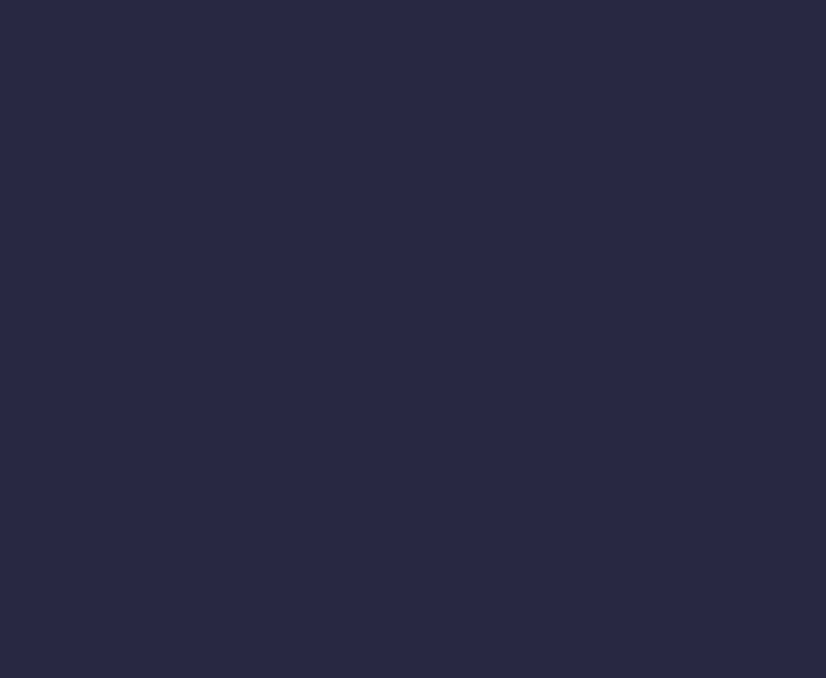
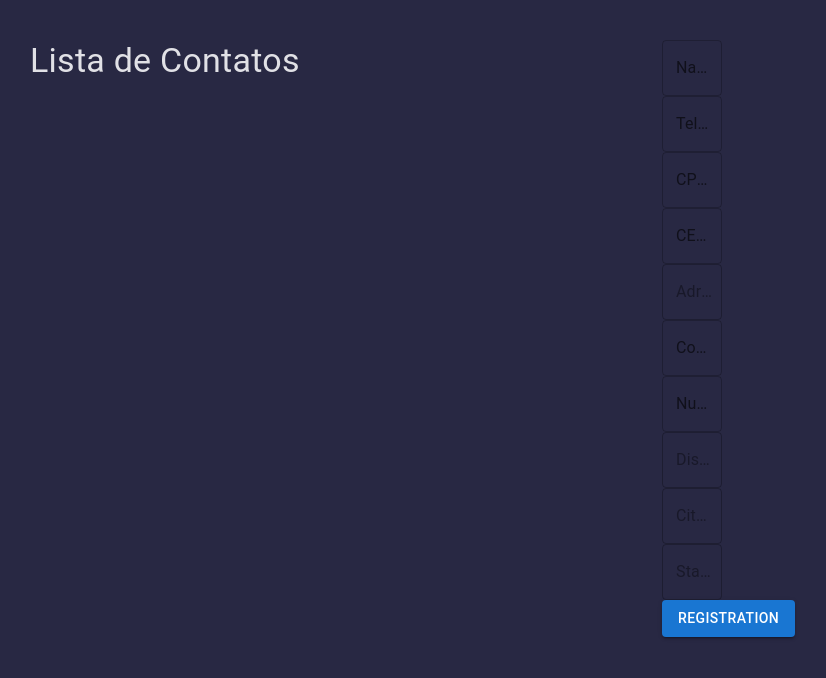
Before and after one commit to BrunoDosSantos17/agenda-backend, a React (Vite) app in the folder frontend/: page /edit in a window 1280 px wide. Before the commit this address had no page. Shown: the top 678 px of the page, without its empty margins (82-908 px from the left). Built offline with nearby package versions, Linux system fonts and the light colour scheme.

Commit message:
Feat: criação do form para envio das informações

```diff
--- a/frontend/src/App.tsx
+++ b/frontend/src/App.tsx
@@ -1,12 +1,14 @@
-import { BrowserRouter as Router, Route, Routes } from "react-router";
+import { Route, BrowserRouter as Router, Routes } from "react-router";
+import "./App.css";
 import { ListaContatos } from './pages/ListaContatos/index';
-import "./App.css";
+import { EditContatos } from './pages/EditContatos/index';
 
 function App() {
   return (
     <Router>
       <Routes>
         <Route path="/" element={<ListaContatos />} />
+        <Route path="/edit" element={<EditContatos />} />
       </Routes>
     </Router>
   );
--- /dev/null
+++ b/frontend/src/pages/EditContatos/index.tsx
@@ -0,0 +1,162 @@
+import {
+  Box,
+  Button,
+  Container,
+  Grid2,
+  TextField,
+  Typography,
+} from "@mui/material";
+import { useState } from "react";
+
+export function EditContatos() {
+  const initialFormData = {
+    name: "",
+    phone: "",
+    cpf: "",
+    adress: "",
+    number: "",
+    complements: "",
+    zipCode: "",
+    district: "",
+    city: "",
+    state: "",
+  };
+
+  const [formData, setFormData] = useState(initialFormData);
+
+  const handleChange = (e: React.ChangeEvent<HTMLInputElement>) => {
+    const { name, value } = e.target;
+    setFormData((prevState) => ({ ...prevState, [name]: value }));
+  };
+
+  const handleCepChange = async (e: React.ChangeEvent<HTMLInputElement>) => {
+    let zipCode = e.target.value.replace(/\D/g, "");
+    if (zipCode.length > 5) {
+      zipCode = zipCode.slice(0, 5) + "-" + zipCode.slice(5, 8);
+    }
+    setFormData({ ...formData, zipCode });
+
+    if (zipCode.length === 9) {
+      try {
+        const teste = 1;
+      } catch (error) {
+        console.error("Erro ao buscar CEP:", error);
+      }
+    }
+  };
+
+  const handleSubmit = async (e: React.FormEvent) => {
+    e.preventDefault();
+    console.log("Dados do formulário:", JSON.stringify(formData, null, 2));
+    try {
+      const response = {
+        data: "oi",
+      };
+      console.log("Dados enviados com sucesso:", response.data);
+      alert("Cadastro realizado com sucesso!");
+      setFormData(initialFormData); // Limpa o formulário
+    } catch (error) {
+      console.error("Erro ao enviar os dados:", error);
+      alert(
+        "Ocorreu um erro ao realizar o cadastro. Por favor, tente novamente."
+      );
+    }
+  };
+
+  return (
+    <Container>
+      <Grid2 container spacing={2} minHeight={160}>
+        <Grid2 size={6} mx={6} justifyContent="left" alignItems="left">
+          <Typography variant="h4">Lista de Contatos</Typography>
+        </Grid2>
+        <Box
+          sx={{
+            width: 60,
+            display: "flex",
+            alignItems: "center",
+            justifyContent: "center",
+          }}
+        >
+          <Grid2 onSubmit={handleSubmit}>
+            <TextField
+              label="Name"
+              name="name"
+              value={formData.name}
+              onChange={handleChange}
+              required
+            />
+            <TextField
+              label="Telefone"
+              name="phone"
+              value={formData.phone}
+              onChange={handleChange}
+              required
+            />
+            <TextField
+              label="CPF"
+              name="cpf"
+              value={formData.cpf}
+              onChange={handleChange}
+              required
+            />
+            <TextField
+              label="CEP"
+              name="zipCode"
+              value={formData.zipCode}
+              onChange={handleCepChange}
+              required
+            />
+            <TextField
+              label="Adress"
+              name="adress"
+              value={formData.adress}
+              onChange={handleChange}
+              required
+              disabled
+            />
+            <TextField
+              label="Complements"
+              name="complement"
+              value={formData.complements}
+              onChange={handleChange}
+            />
+            <TextField
+              label="Number"
+              name="number"
+              value={formData.number}
+              onChange={handleChange}
+              required
+            />
+            <TextField
+              label="District"
+              name="district"
+              value={formData.district}
+              onChange={handleChange}
+              required
+              disabled
+            />
+            <TextField
+              label="City"
+              name="City"
+              value={formData.city}
+              onChange={handleChange}
+              required
+              disabled
+            />
+            <TextField
+              label="State"
+              name="State"
+              value={formData.state}
+              onChange={handleChange}
+              required
+              disabled
+            />
+            <Button type="submit" variant="contained" color="primary">
+              Registration
+            </Button>
+          </Grid2>
+        </Box>
+      </Grid2>
+    </Container>
+  );
+}
--- a/frontend/src/pages/ListaContatos/components/ButtonAction/index.tsx
+++ b/frontend/src/pages/ListaContatos/components/ButtonAction/index.tsx
@@ -8,7 +8,8 @@ export default function ButtonAction() {
       justifyContent="right"
       alignItems="right"
     >
-      <Button variant="text">
+      <Button variant="text"
+      >
         <Add style={{ color: "E1E1E6" }} />
       </Button>
       <Button variant="text">
--- a/frontend/src/pages/ListaContatos/components/ListContacts/index.tsx
+++ b/frontend/src/pages/ListaContatos/components/ListContacts/index.tsx
@@ -5,26 +5,35 @@ import {
   ListItemAvatar,
   ListItemButton,
   ListItemText,
-    Typography
+  Typography,
 } from "@mui/material";
-import defaultAvatar from "../../../../assets/profile-user.svg"
-import {listPessoas } from '../../../../services'
-import { useEffect, useState } from "react";
+import defaultAvatar from "../../../../assets/profile-user.svg";
+import { listPessoas } from "../../../../services";
+import { useEffect, useRef, useState } from "react";
 import { Contacts } from "../../../../services/type";
 
 export default function ListContacts() {
   const [personas, setPersonas] = useState<Contacts[]>([]);
+  const [selectedId, setSelectedId] = useState<number | null>(null);
+  const colorMapRef = useRef<Map<string, string>>(new Map());
 
   const returnListPessoas = async () => {
-      const response = await listPessoas()
-      setPersonas(response)
-    }
+    const response = await listPessoas();
+    setPersonas(response);
+  };
 
   useEffect(() => {
-      returnListPessoas()
-    }, [])
+    returnListPessoas();
+  }, []);
 
-    const renderedInitials = new Set();
+  const getPastelColor = (): string => {
+    const hue = Math.floor(Math.random() * 360); // 0 - 360
+    const saturation = 70;
+    const lightness = 80;
+    return `hsl(${hue}, ${saturation}%, ${lightness}%)`;
+  };
+
+  const renderedInitials = new Set<string>();
 
   return (
     <List
@@ -43,14 +52,32 @@ import { Contacts } from "../../../../services/type";
 
         if (isFirstOccurrence) {
           renderedInitials.add(initial);
+
+          if (!colorMapRef.current.has(initial)) {
+            colorMapRef.current.set(initial, getPastelColor());
+          }
         }
 
+        const avatarColor = colorMapRef.current.get(initial)!;
+
         return (
-            <ListItemButton key={item.id} sx={{ display: "flex", alignItems: "center" }}>
-              {/* Avatar do agrupador ou espaço vazio para alinhamento */}
+          <ListItemButton
+            key={item.id}
+            selected={selectedId === item.id}
+            onClick={() => setSelectedId(item.id)}
+            sx={{
+              display: "flex",
+              alignItems: "center",
+              bgcolor: selectedId === item.id ? "#3f3f5e" : "transparent",
+              "&:hover": {
+                bgcolor: "#4b4b6b",
+              },
+              color: "inherit",
+            }}
+          >
             <Box
               sx={{
-                  width: 60, // Define uma largura fixa para manter alinhamento
+                width: 60,
                 display: "flex",
                 alignItems: "center",
                 justifyContent: "center",
@@ -59,30 +86,27 @@ import { Contacts } from "../../../../services/type";
               {isFirstOccurrence ? (
                 <Avatar
                   sx={{
-                      backgroundColor: `#${Math.floor(
-                        Math.random() * 16777215
-                      ).toString(16)}`,
+                    backgroundColor: avatarColor,
                   }}
                   variant="rounded"
                 >
                   <Typography variant="h5">{initial}</Typography>
                 </Avatar>
               ) : (
-                  <Box sx={{ width: 40, height: 40 }} /> // Espaço vazio do tamanho do Avatar
+                <Box sx={{ width: 40, height: 40 }} />
               )}
             </Box>
 
-              {/* Avatar do contato */}
             <ListItemAvatar>
-                <Avatar
-                  alt={item.name}
-                  src={defaultAvatar}
-                />
+              <Avatar alt={item.name} src={defaultAvatar} />
             </ListItemAvatar>
 
-              {/* Nome e telefone */}
             <ListItemText
-                primary={item.name}
+              primary={
+                <Typography sx={{ color: "#FFFFFF" }}>
+                  {item.name}
+                </Typography>
+              }
               secondary={
                 <Typography variant="body2" sx={{ color: "#E1E1E6" }}>
                   {item.phone}
```
Lines whose indentation alone changed are shown as unchanged.
